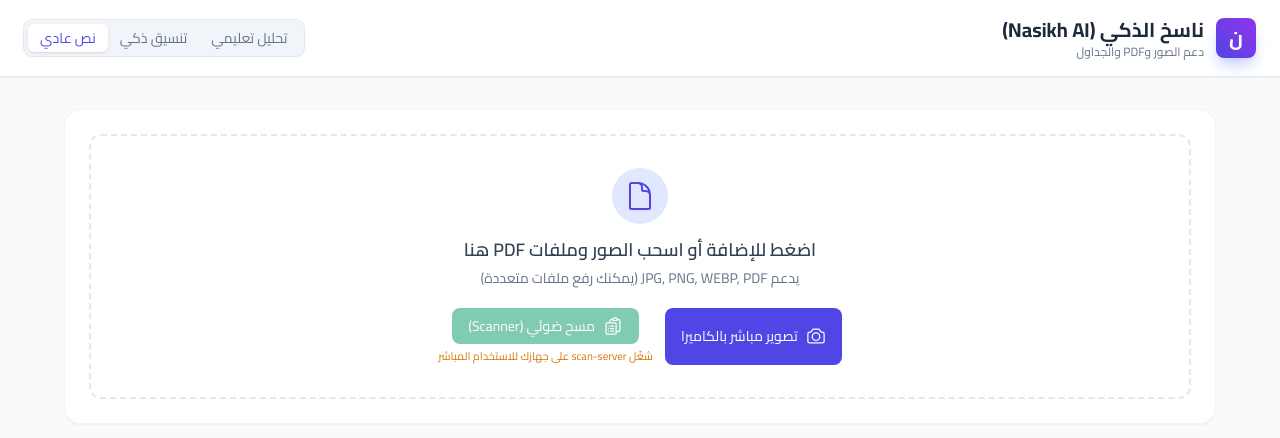
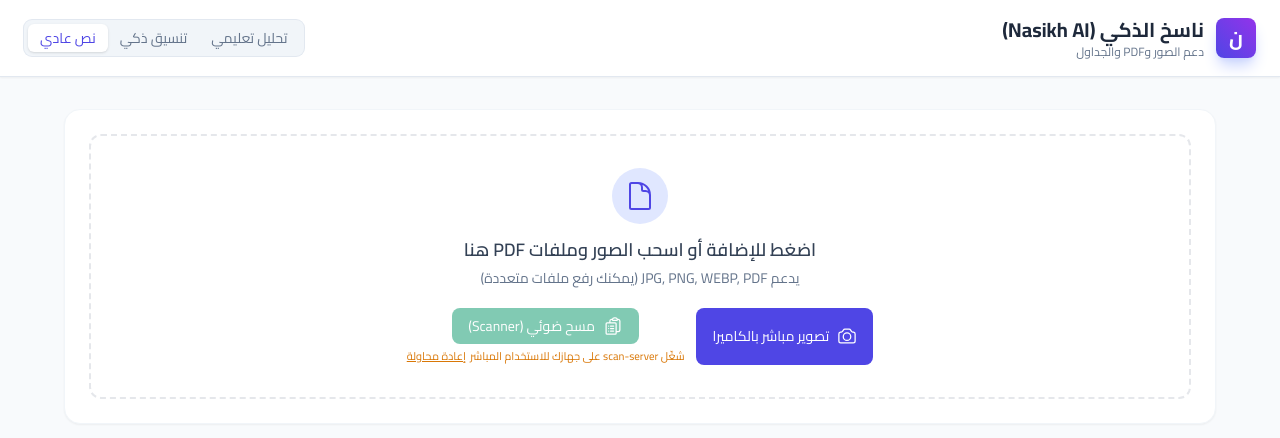
Before and after one commit to Amarnnas/nasikh-ai--, a React (Vite) app: page / in a window 1280 px wide. Shown: the top 438 px of the page. Built offline with nearby package versions, Linux system fonts and the light colour scheme; no server answers.

Commit message:
Fix scanner status detection with better error handling and retry

```diff
--- a/components/ImageUploader.tsx
+++ b/components/ImageUploader.tsx
@@ -15,6 +15,7 @@
   const [stream, setStream] = useState<MediaStream | null>(null);
   const [scanning, setScanning] = useState(false);
   const [scannerStatus, setScannerStatus] = useState<'unknown' | 'ready' | 'no_scanner' | 'offline'>('unknown');
+  const [scannerName, setScannerName] = useState('');
 
   useEffect(() => {
     return () => {
@@ -67,11 +68,22 @@
     }, 'image/jpeg', 0.95);
   };
 
-  useEffect(() => {
-    fetch(`${SCAN_SERVER}/status`, { signal: AbortSignal.timeout(3000) })
-      .then(r => r.json()).then(d => setScannerStatus(d.status === 'ok' ? 'ready' : 'no_scanner'))
+  const checkScanner = () => {
+    fetch(`${SCAN_SERVER}/status`, { signal: AbortSignal.timeout(5000) })
+      .then(r => r.json())
+      .then(d => {
+        if (d.status === 'ok') {
+          setScannerStatus('ready');
+          setScannerName(d.name || 'Scanner');
+        } else {
+          setScannerStatus('no_scanner');
+          setScannerName(d.detail || '');
+        }
+      })
       .catch(() => setScannerStatus('offline'));
-  }, []);
+  };
+
+  useEffect(() => { checkScanner(); }, []);
 
   const scanFromPrinter = async () => {
     setScanning(true);
@@ -194,13 +206,18 @@
                 {scanning ? 'جاري المسح...' : 'مسح ضوئي (Scanner)'}
               </button>
               {scannerStatus === 'offline' && (
-                <span className="text-[11px] text-amber-600">شغّل scan-server على جهازك للاستخدام المباشر</span>
+                <span className="text-[11px] text-amber-600">شغّل scan-server على جهازك للاستخدام المباشر
+                  <button onClick={(e) => { e.stopPropagation(); checkScanner(); }} className="mr-1 underline hover:text-amber-800">إعادة محاولة</button>
+                </span>
               )}
               {scannerStatus === 'unknown' && (
                 <span className="text-[11px] text-slate-400">جاري الاتصال بالسكانر...</span>
               )}
+              {scannerStatus === 'no_scanner' && (
+                <span className="text-[11px] text-red-500" title={scannerName}>لم يتم العثور على سكانر متصل</span>
+              )}
               {scannerStatus === 'ready' && (
-                <span className="text-[11px] text-green-600">السكانر جاهز على جهازك</span>
+                <span className="text-[11px] text-green-600">{scannerName || 'السكانر'} جاهز</span>
               )}
             </div>
           </div>
```
Also changed, not shown: 2 other files (tests, documents, lock files or other folders).
